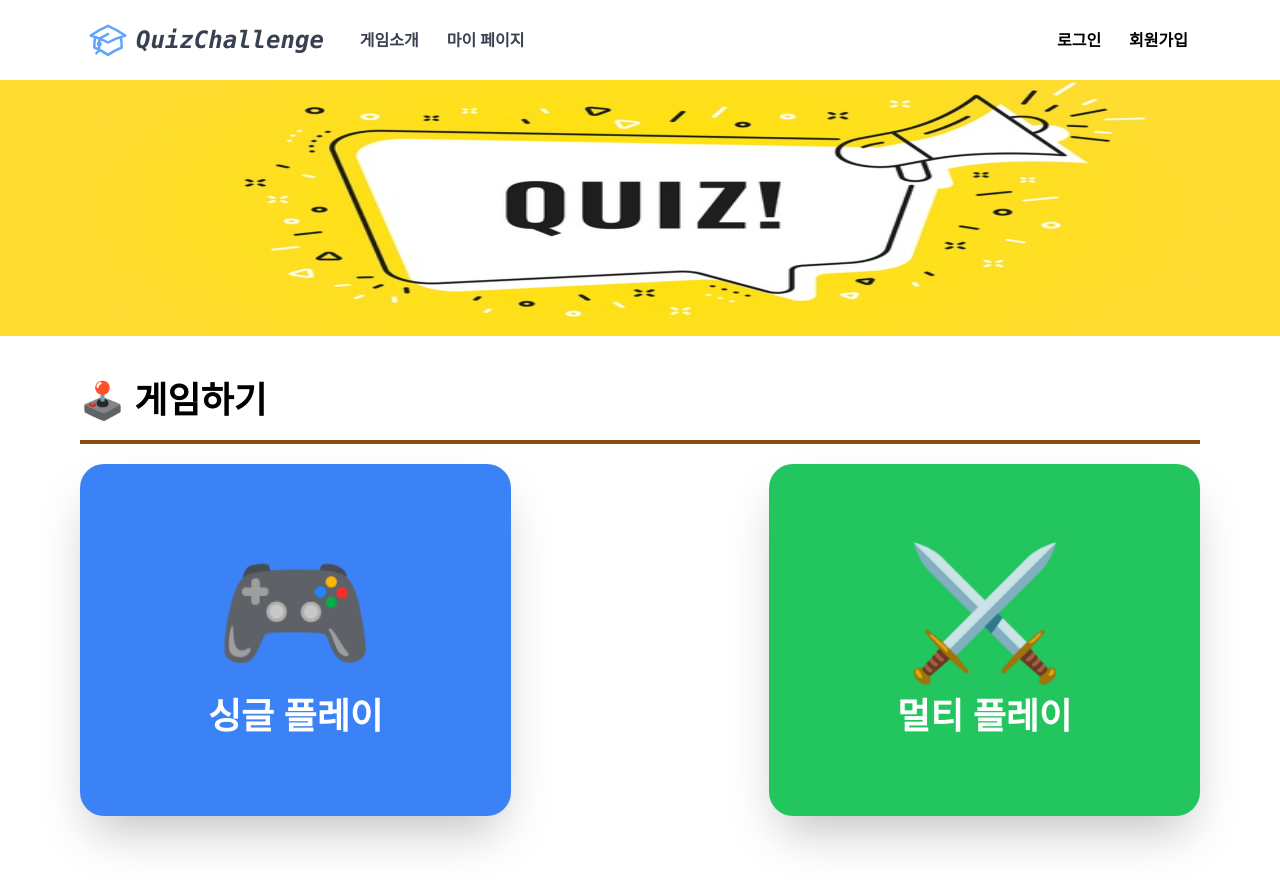
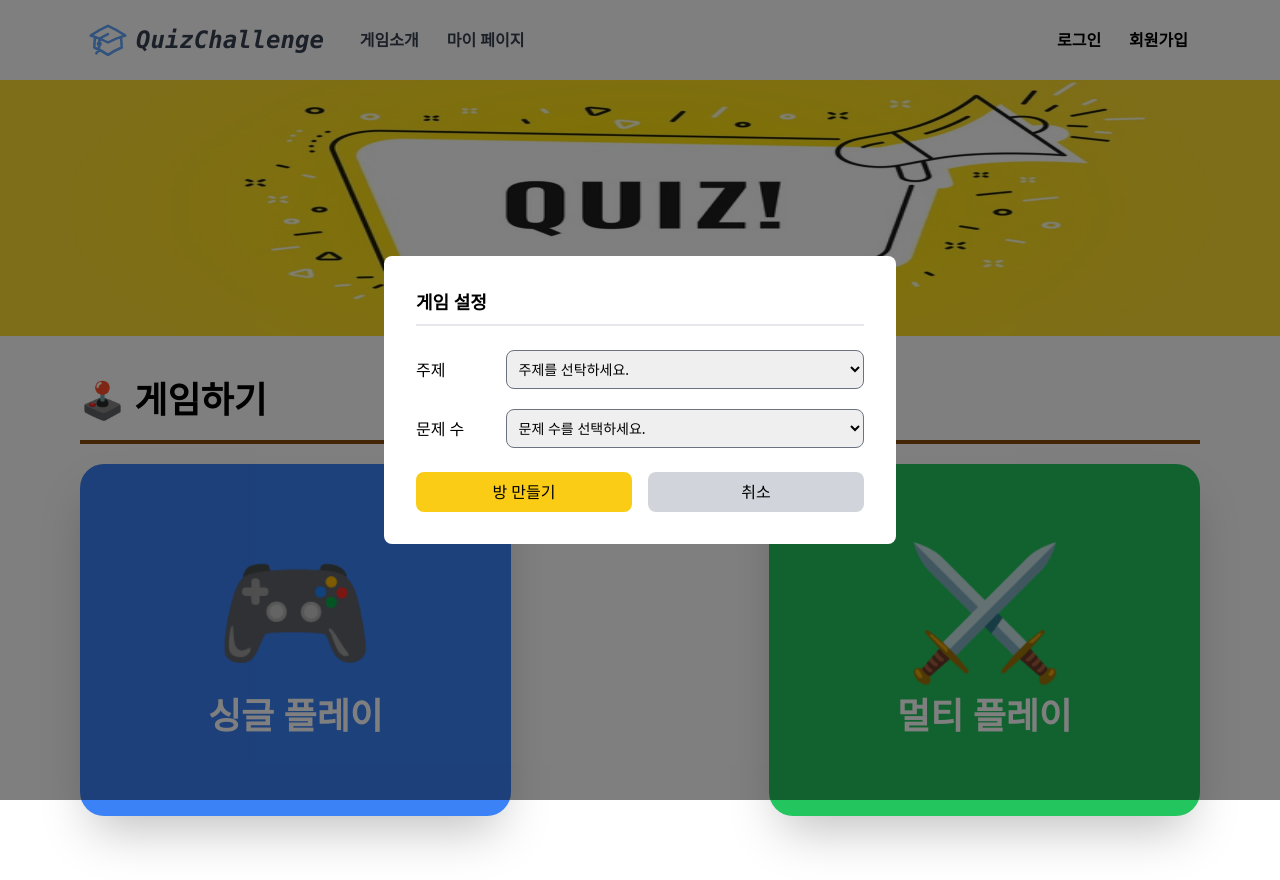
Before and after one commit to 0320kangk/quiz_challenge_front, a Vue app: page / in a window 1280 px wide. Built offline with nearby package versions, Linux system fonts and the light colour scheme.

Commit message:
게임 설정 모달창 생성

```diff
--- a/src/components/views/Home.vue
+++ b/src/components/views/Home.vue
@@ -1,4 +1,64 @@
 <template>
+  <div
+    v-if="isOpen"
+    class="fixed inset-0 z-50 flex items-center justify-center bg-black bg-opacity-50"
+  >
+    <!-- 모달 컨테이너 -->
+    <div class="w-full bg-white rounded-lg p-8 sm:w-2/5">
+      <!-- 모달 헤더 -->
+      <div class="mb-6 pb-2 border-b-2">
+        <h2 class="text-lg font-semibold">게임 설정</h2>
+      </div>
+      <!-- 모달 본문 -->
+      <div class="mb-6">
+        <form>
+          <div class="flex items-center mt-5">
+            <label for="topic" class="w-1/5">주제 </label>
+            <select
+              v-model="form_data.topic"
+              id="topic"
+              class="p-2 w-4/5 text-sm border border-gray-500 rounded-lg focus:outline-gray-700"
+            >
+              <option hidden disabled value="">주제를 선탁하세요.</option>
+
+              <option value="option1">Option 1</option>
+              <option value="option2">Option 2</option>
+              <option value="option3">Option 3</option>
+            </select>
+          </div>
+          <div class="flex items-center mt-5">
+            <label for="topic " class="w-1/5">문제 수</label>
+            <select
+              v-model="form_data.problem_count"
+              id="problem_count"
+              class="p-2 w-4/5 text-sm border border-gray-500 rounded-lg focus:outline-gray-700"
+            >
+              <option disabled hidden value="">문제 수를 선택하세요.</option>
+
+              <option value="option1">Option 1</option>
+              <option value="option2">Option 2</option>
+              <option value="option3">Option 3</option>
+            </select>
+          </div>
+        </form>
+      </div>
+      <!-- 닫기 버튼 -->
+      <div class="flex">
+        <button
+          @click="create_room"
+          class="px-4 py-2 w-1/2 mr-2 bg-yellow-400 hover:bg-yellow-500 rounded-lg"
+        >
+          방 만들기
+        </button>
+        <button
+          @click="close_modal"
+          class="px-4 py-2 w-1/2 ml-2 bg-gray-300 hover:bg-gray-400 rounded-lg"
+        >
+          취소
+        </button>
+      </div>
+    </div>
+  </div>
   <img class="h-64 w-full" src="../../assets/quiz.png" alt="quiz image" />
   <div class="layout-default py-4 my-7">
     <div class="pb-5 border-b-4 border-b-yellow-800 font-bold text-4xl">
@@ -43,50 +103,24 @@
 <script>
 export default {
   name: "HomeVue",
-  // mounted() {
-  //   // console.log(this.$store.state.token + "asas");
-  //   this.$axios
-  //     .get(`${process.env.VUE_APP_BACKEND_ORIGIN}/api/member`)
-  //     .then((response) => {
-  //       console.log(response.data);
-  //     })
-  //     .catch((error) => {
-  //       console.log("실패");
-  //       console.log(error);
-  //     });
-  // },
+  data() {
+    return {
+      isOpen: true,
+      form_data: {
+        topic: "",
+        problem_count: "",
+      },
+    }; // 모달이 열려있는지 여부
+  },
   methods: {
-    // auth() {
-    //   this.$axios
-    //     .get(`${process.env.VUE_APP_BACKEND_ORIGIN}/api/auth`)
-    //     .then((response) => {
-    //       this.$router.push(this.link); // 인증이 성공하면 페이지 이동
-    //       console.log(response.data);
-    //     })
-    //     .catch((error) => {
-    //       console.log("실패");
-    //       console.log(error);
-    //     });
-    // },
+    open_modal() {
+      this.isOpen = true; // 모달 열기
+      this.form_data.topic = "";
+      this.form_data.problem_count = "";
+    },
+    close_modal() {
+      this.isOpen = false; // 모달 닫기
+    },
   },
-  // mounted() {
-  //   // Spring Boot 백엔드에서 데이터를 요청하는 GET 요청 예시
-  //   this.$axios
-  //     .get("http://localhost:8080/api/test", {
-  //       auth: {
-  //         username: "user",
-  //         password: "f200f1e2-17ca-4651-803a-5ac634ff3882s00pers3cret",
-  //       },
-  //     })
-  //     .then((response) => {
-  //       // 요청이 성공했을 때 처리할 로직
-  //       console.log(response);
-  //     })
-  //     .catch((error) => {
-  //       // 요청이 실패했을 때 처리할 로직
-  //       console.log("실패");
-  //       console.error("Error fetching data:", error);
-  //     });
-  // },
 };
 </script>
```
